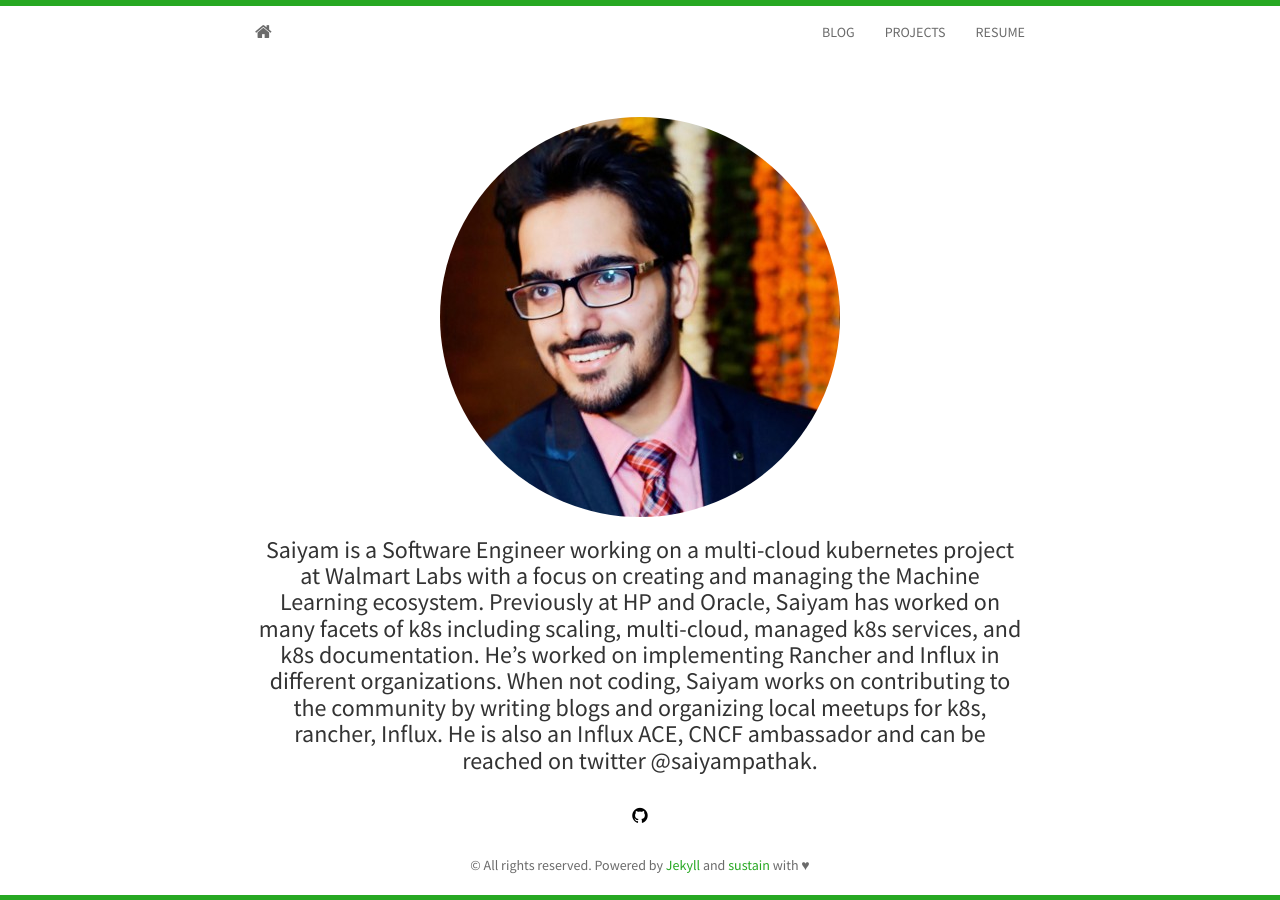
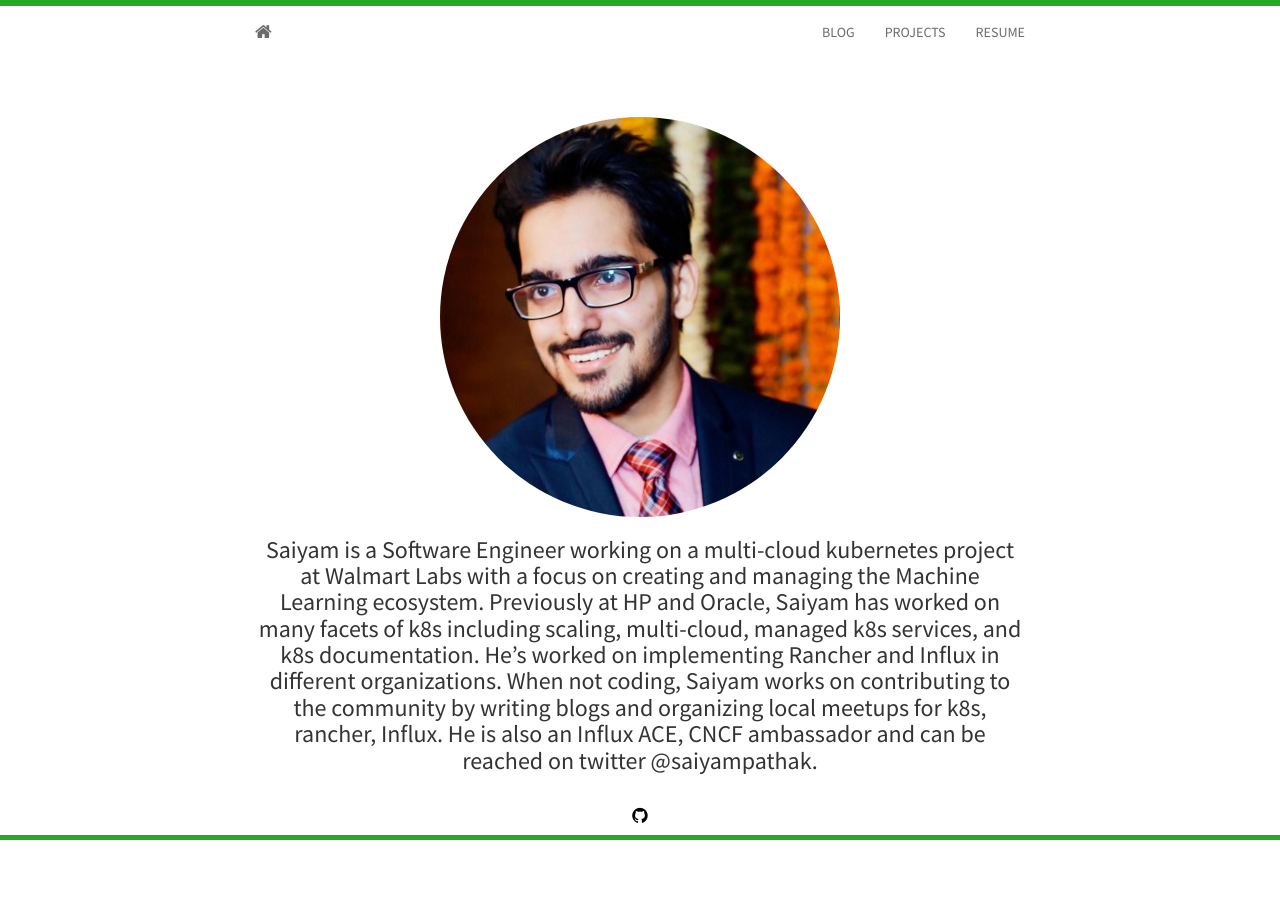
Before and after one commit to saiyam1814/saiyam1814.github.io, a Jekyll site: the page built from index.html, in a window 1280 px wide. Built offline with Jekyll 4.4.1, drawn with Linux system fonts in a browser that asks for light colours; nearby versions of some CDN libraries; the list of posts is cut into pages by our own code.

Commit message:
Update footer.html

```diff
--- a/_includes/footer.html
+++ b/_includes/footer.html
@@ -1,8 +1,7 @@
 <footer>
     <div id="footer">
         <div class="container">
-            <p class="text-muted">© All rights reserved. Powered by <a href="http://jekyllrb.com/">Jekyll</a> and
-            <a href="http://www.github.com/jekyller/sustain">sustain</a> with ♥</p>
+
         </div>
     </div>
 </footer>
```
